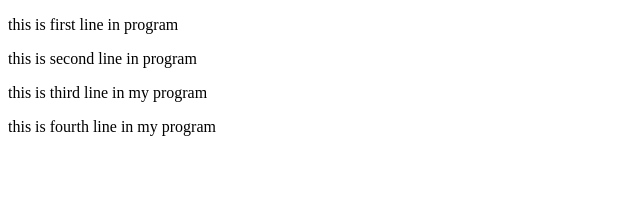
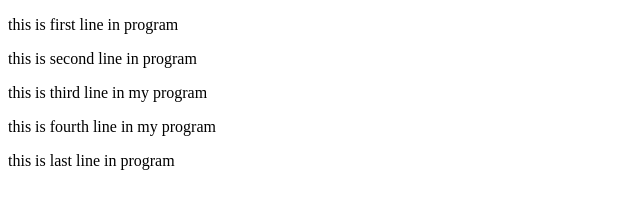
Before and after one commit to dileepshetty5/mynewrepo, a plain HTML site: page index.html in a window 1280 px wide. Shown: the whole page, without its empty margins (0-640 px from the left). Drawn offline with Linux system fonts and the light colour scheme.

Commit message:
Update index.html
this is my last commit

```diff
--- a/index.html
+++ b/index.html
@@ -5,5 +5,6 @@
 	<p>this is second line in program</p>
 	<p>this is third line in my program</p>
 	<p>this is fourth line in my program</p>
+	<p>this is last line in program</p>
 </body>
 </html>
```
